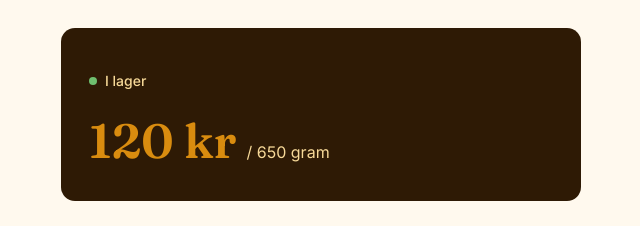
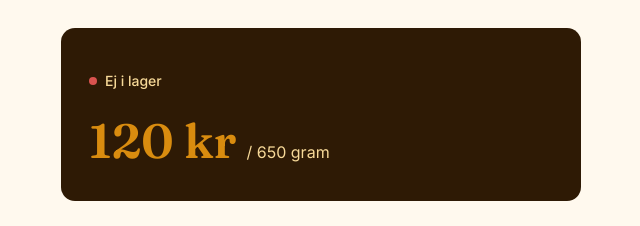
Before and after one commit to LudwigE/honung, a plain HTML site: page index.html in a window 1280 px wide. Shown: the part 206-432 px from the top of the page, 319-959 px from the left. Drawn offline with Linux system fonts and the light colour scheme.

Commit message:
Update index.html

```diff
--- a/index.html
+++ b/index.html
@@ -208,7 +208,7 @@
   </div>
 
   <div class="price-card" tabindex="0">
-    <p class="status in">I lager</p>
+    <p class="status out">Ej i lager</p>
     <div class="price-row">
       <span class="price">120 kr</span>
       <span class="unit">/ 650 gram</span>
```
